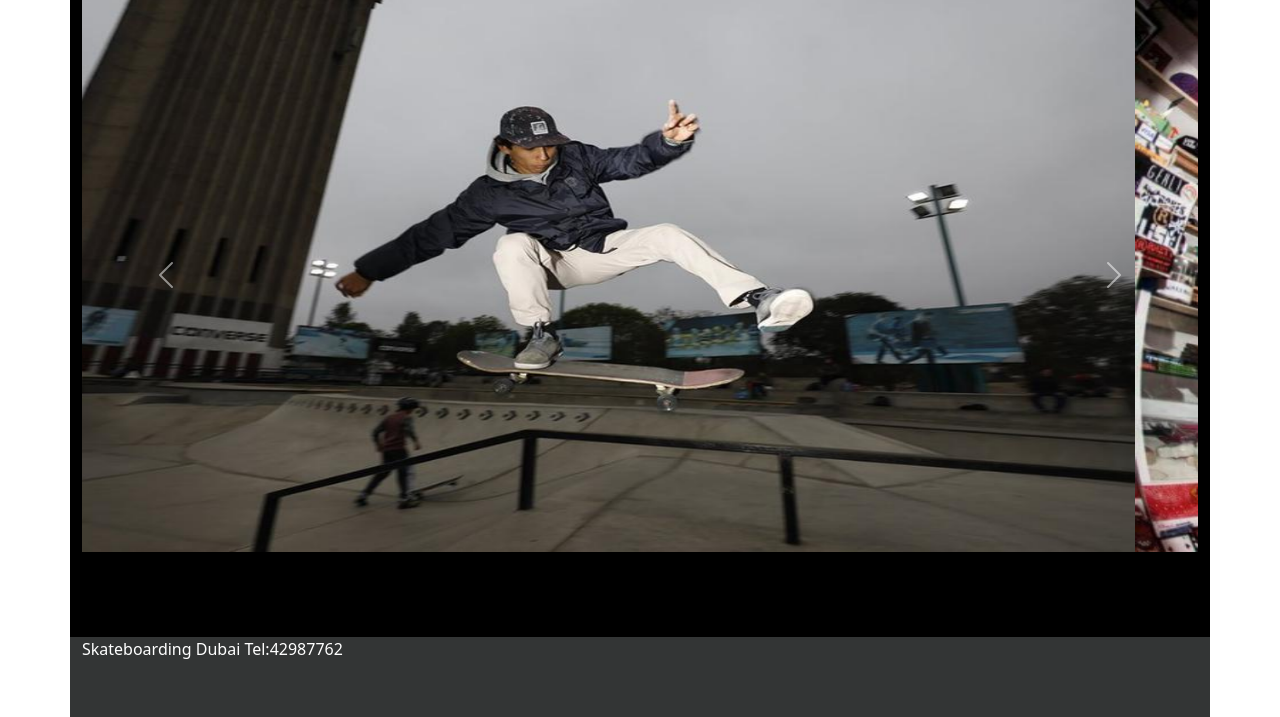
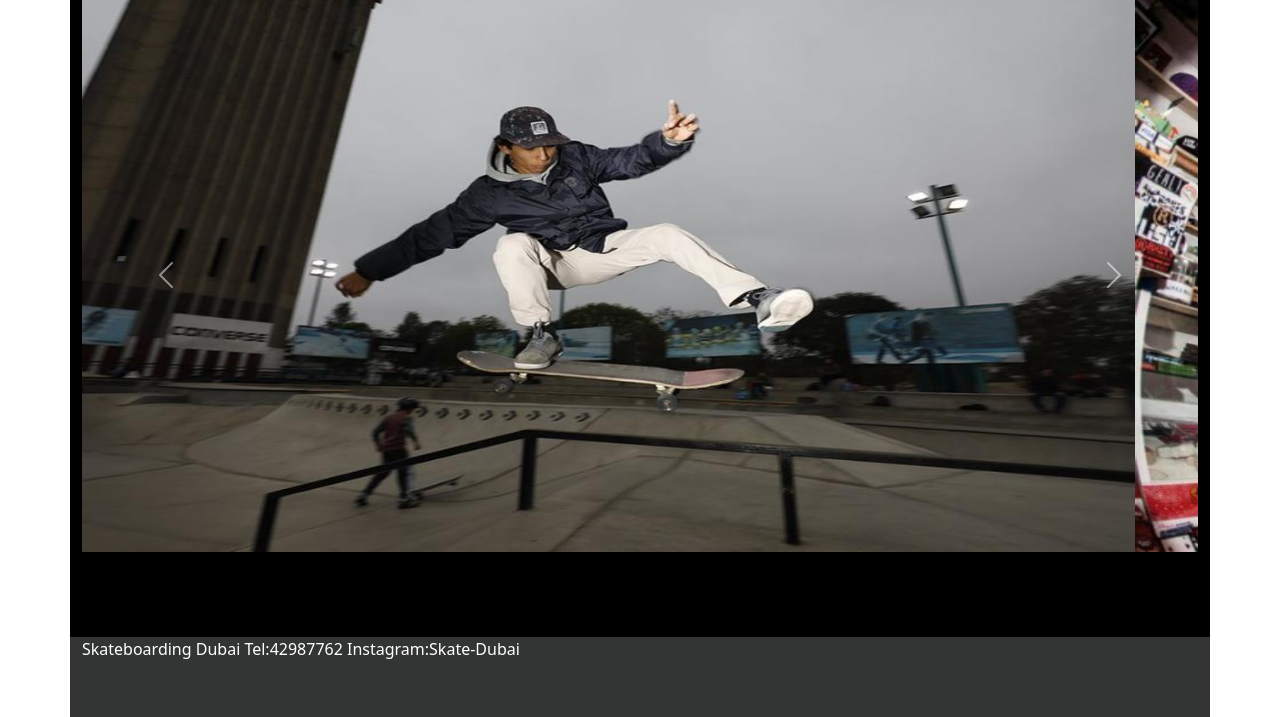
Before and after one commit to LucasGuzman22/Proyecto2, a plain HTML site: page index.html in a window 1280 px wide. Shown: the part 83-800 px from the top of the page. Drawn offline with nearby package versions, Linux system fonts and the light colour scheme.

Commit message:
agregue instagram al footer en index

```diff
--- a/index.html
+++ b/index.html
@@ -85,7 +85,7 @@
   <footer class="container">
     <div class="row-100">
       <div class="col text-white">
-        Skateboarding Dubai Tel:42987762
+        Skateboarding Dubai Tel:42987762 Instagram:Skate-Dubai
       </div>
     </div>
   </footer>
```
